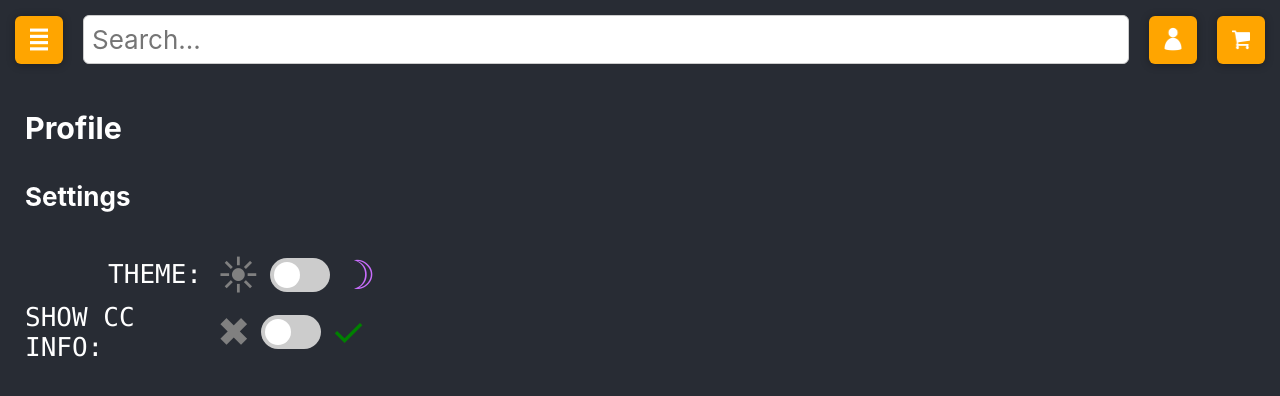
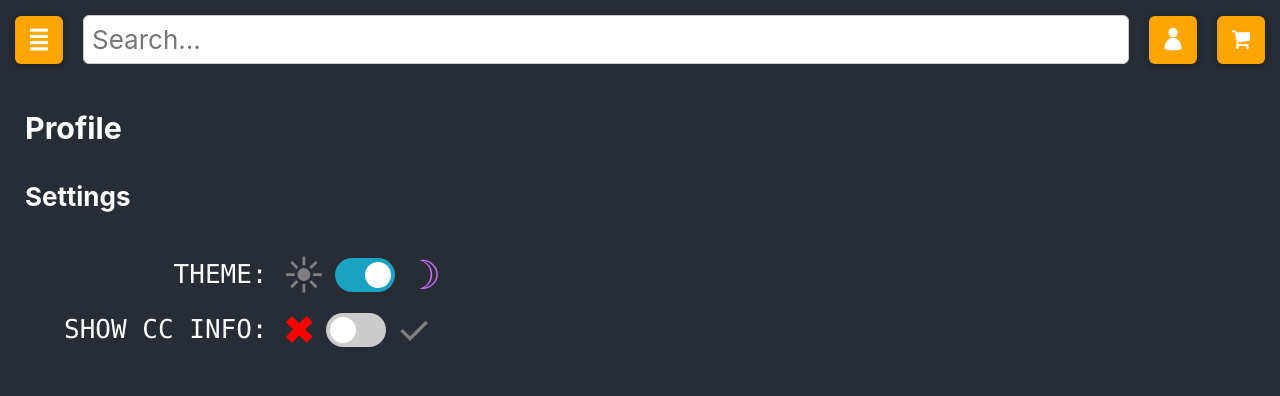
Before and after one commit to freund-moberg/food-app, a React (Create React App) app: page /profile/settings in a window 1280 px wide. Shown: the top 396 px of the page. Built offline with nearby package versions, Linux system fonts and the light colour scheme.

Commit message:
working theme

```diff
--- a/src/App.tsx
+++ b/src/App.tsx
@@ -9,7 +9,7 @@ import { Route, Routes } from "react-router-dom";
 import Profile from "components/profile/profile";
 import Login from "components/profile/login";
 import Settings from "components/profile/settings";
-import { useState } from "react";
+import { useState, useEffect } from "react";
 import Modal from "components/UI/modal";
 import { ModalType } from "common/types";
 
@@ -17,6 +17,14 @@ import { ModalType } from "common/types";
 
 function App() {
     const cartOpen = useSelector((state: RootState) => state.cart.cartOpen);
+    const darkTheme = useSelector((state: RootState) => state.account.settings.darkTheme);
+
+    useEffect(() => {
+        const root = document.documentElement;
+        root?.style.setProperty("--primary-color", darkTheme ? "#282c34" : "#bdbdbd");
+        root?.style.setProperty("--text-color", darkTheme ? "white" : "#282c34");
+        root?.style.setProperty("--secondary-color", darkTheme ? "#3c424d" : "#888888");
+    }, [darkTheme]);
 
     //change to reducer
     const [modal, setModal] = useState({
--- a/src/app.scss
+++ b/src/app.scss
@@ -1,8 +1,6 @@
 .App {
-    background-color: #282c34;
-    //background-color: rgb(189, 189, 189);
-    color: white;
-    //color: #282c34;
+    background-color: var(--primary-color);
+    color: var(--text-color);
     display: flex;
     flex-direction: column;
     align-items: center;
@@ -10,11 +8,10 @@
     font-size: calc(10px + 2vmin);
     padding: 0px 25px 25px;
     box-sizing: border-box;
+    .display {
+        display: flex;
+        flex-direction: row;
+        padding-top: 80px;
+        width: 100%;
+    }
 }
-
-.display {
-    display: flex;
-    flex-direction: row;
-    padding-top: 80px;
-    width: 100%;
-}
--- a/src/common/types.tsx
+++ b/src/common/types.tsx
@@ -47,3 +47,8 @@ export interface ModalType {
     title: string;
     message: string;
 }
+
+export interface Settings {
+    darkTheme: boolean,
+    showCC: boolean
+}
--- a/src/components/cart/cart.scss
+++ b/src/components/cart/cart.scss
@@ -3,7 +3,7 @@
     flex-direction: column;
     width: 700px;
     height: 600px;
-    background-color: #3c424d;
+    background-color: var(--secondary-color);
     border-radius: 12px;
     box-shadow: -10px 10px 15px rgba(0, 0, 0, 0.5);
     padding: 20px;
--- a/src/components/menuBar/menuBar.scss
+++ b/src/components/menuBar/menuBar.scss
@@ -1,5 +1,7 @@
+
+@import "app";
 .menu-bar {
-    background-color: #282c34;
+    background-color: var(--primary-color);
     text-align: center;
     display: flex;
     flex-direction: row;
--- a/src/components/profile/profile.scss
+++ b/src/components/profile/profile.scss
@@ -93,7 +93,7 @@
 }
 
 .settings {
-    width: 30%;
+    width: 500px;
     display: grid;
     grid-template-columns: 1fr 1fr;
     column-gap: 15px;
@@ -165,4 +165,17 @@
             }
         }
     }
+    button {
+        background-color: orange;
+        width: 40px;
+        height: 40px;
+        padding: 1.5rem;
+        img {
+            width: 30px;
+            height: 40px;
+        }
+        &:hover {
+            background-color: rgb(255, 178, 36);
+        }
+    }
 }
--- a/src/components/profile/settings.tsx
+++ b/src/components/profile/settings.tsx
@@ -1,42 +1,49 @@
 import "./profile.scss";
+import { useEffect, useState } from "react";
+import { useDispatch, useSelector } from "react-redux";
+import { setCCInfo, setTheme } from "redux/reducers/accountReducer";
+import { RootState } from "redux/store";
 
 const Settings = () => {
+    const dispatch = useDispatch();
 
-    const darkMode=true;
-    const setDarkMode = (mode: boolean) => {
-        console.log("a")
-    }
+    const settings = useSelector((state: RootState) => state.account.settings);
+    const darkTheme = settings.darkTheme;
+    const ccInfo = settings.showCC;
+
     return (
         <div>
             <h4>Settings</h4>
             <div className="settings">
                 <label>Theme:</label>
                 <div className="container">
-                    <span style={{ color: darkMode ? "grey" : "yellow" }}>☀︎</span>
+                    <span style={{ color: darkTheme ? "grey" : "yellow" }}>☀︎</span>
                     <div className="switch-checkbox">
                         <label className="switch">
                             <input
                                 type="checkbox"
-                                onChange={() => setDarkMode(!darkMode)}
+                                onChange={() => dispatch(setTheme(!darkTheme))}
+                                defaultChecked={darkTheme}
                             />
                             <span className="slider round"> </span>
                         </label>
                     </div>
-                    <span style={{ color: darkMode ? "#c96dfd" : "grey" }}>☽</span>
+                    <span style={{ color: darkTheme ? "#c96dfd" : "grey" }}>☽</span>
                 </div>
                 <label>Show CC Info:</label>
                 <div className="container">
-                    <span style={{ color: darkMode ? "grey" : "red" }}>✖</span>
+                    <span style={{ color: ccInfo ? "grey" : "red" }}>✖</span>
                     <div className="switch-checkbox">
                         <label className="switch">
                             <input
                                 type="checkbox"
-                                onChange={() => setDarkMode(!darkMode)}
+                                onChange={() => dispatch(setCCInfo(!ccInfo))}
+                                defaultChecked={ccInfo}
                             />
                             <span className="slider round"> </span>
                         </label>
                     </div>
-                    <span style={{ color: darkMode ? "green" : "grey" }}>✓</span>
+                    <span style={{ color: ccInfo ? "green" : "grey" }}>✓</span>
                 </div>
             </div>
         </div>
--- a/src/components/store/store.scss
+++ b/src/components/store/store.scss
@@ -31,7 +31,7 @@
     display: flex;
     border-radius: 100px;
     border: 0px;
-    background-color: #3c4453;
+    background-color: var(--secondary-color);
     width: 350px;
     height: 350px;
     align-items: center;
--- a/src/redux/reducers/accountReducer.ts
+++ b/src/redux/reducers/accountReducer.ts
@@ -10,6 +10,10 @@ const initialState: AccountState = {
         address: "11 London Road",
         creditCard: "5678 9101 1121 1234",
     },
+    settings: {
+        darkTheme: true,
+        showCC: false
+    }
 };
 
 const emptyState: AccountState = {
@@ -21,6 +25,10 @@ const emptyState: AccountState = {
         address: "",
         creditCard: "",
     },
+    settings: {
+        darkTheme: false,
+        showCC: false
+    }
 };
 
 export const accountSlice = createSlice({
@@ -34,9 +42,15 @@ export const accountSlice = createSlice({
         logout: (state) => {
             state.current = emptyState.current;
             state.loggedIn = false;
+        },
+        setTheme: (state, action) => {
+            state.settings.darkTheme = action.payload
+        },
+        setCCInfo: (state, action) => {
+            state.settings.showCC = action.payload
         }
     },
 });
 
-export const { login, logout } = accountSlice.actions;
+export const { login, logout, setTheme, setCCInfo } = accountSlice.actions;
 export default accountSlice.reducer;
--- a/src/redux/stateModels.ts
+++ b/src/redux/stateModels.ts
@@ -1,4 +1,4 @@
-import { Account, CartItem, Category } from "common/types";
+import { Account, CartItem, Category, Settings } from "common/types";
 
 export interface CartState {
     cartOpen: boolean;
@@ -16,4 +16,5 @@ export interface SearchState {
 export interface AccountState {
     loggedIn: boolean;
     current: Account;
+    settings: Settings;
 }
```
